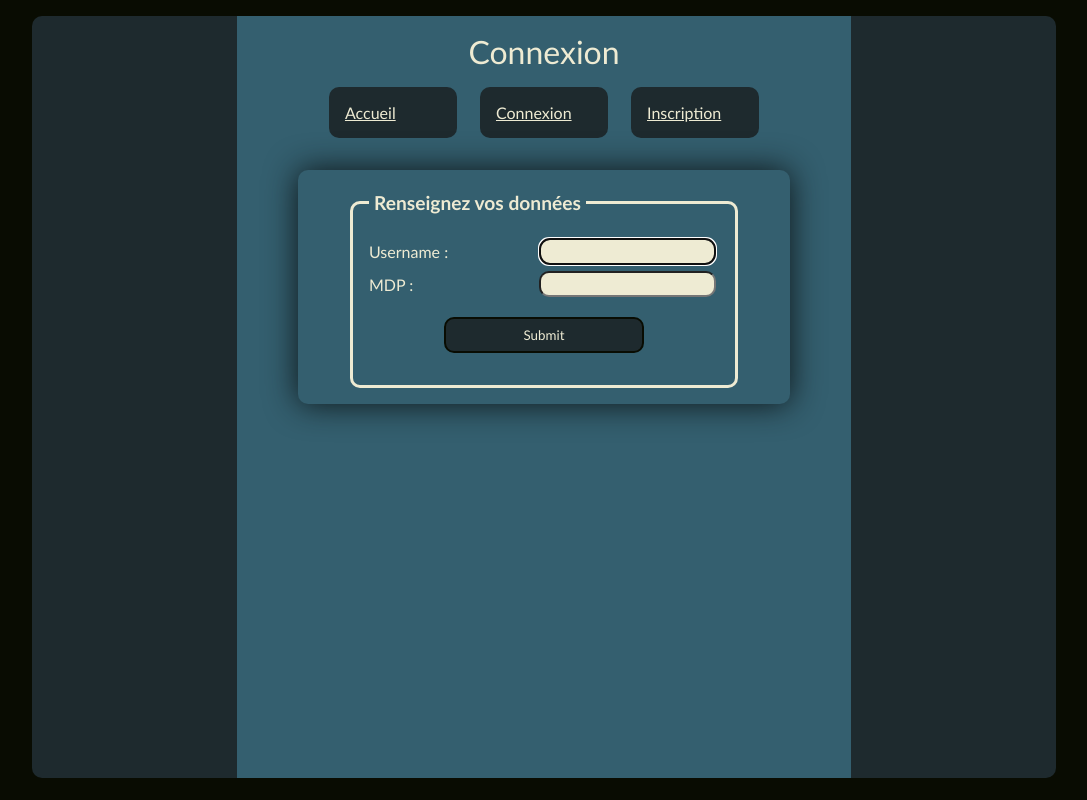
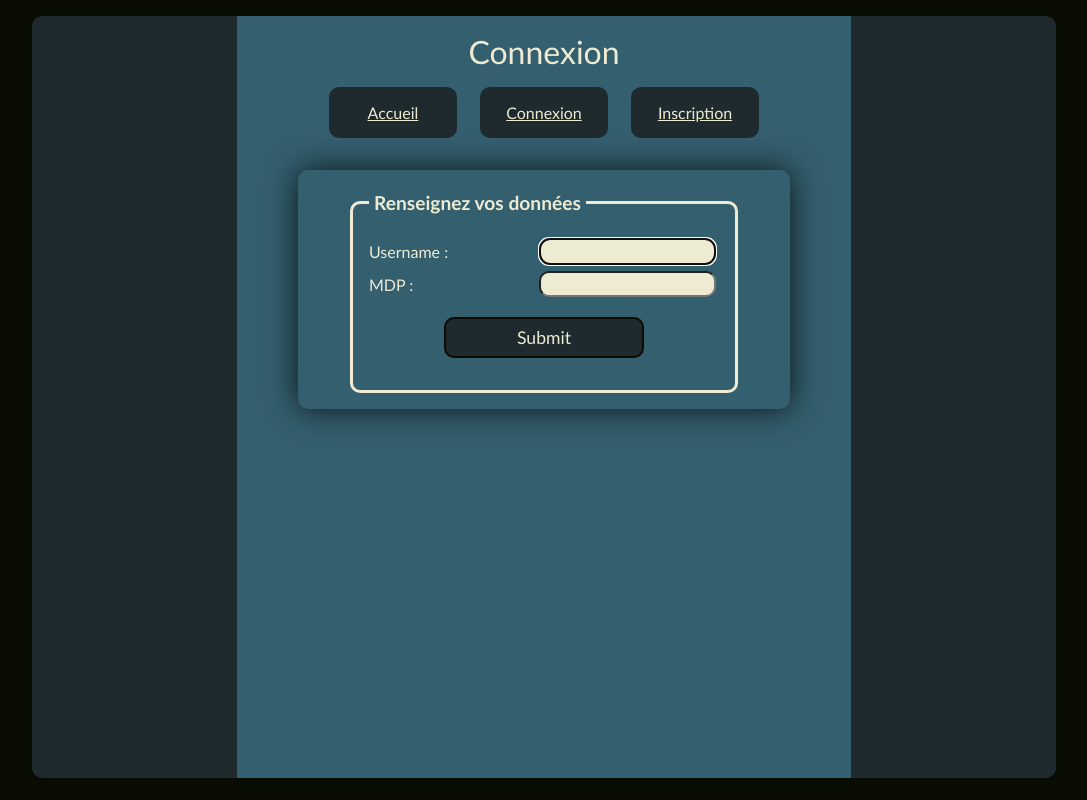
Before and after one commit to shbibsamy/formulaire_connexion, a PHP site: page /connexion.php in a window 1280 px wide. Shown: the whole page, without its empty margins (96-1183 px from the left). Run offline with PHP 8.4, Linux system fonts and the light colour scheme.

Commit message:
css finalisé

```diff
--- a/assets/css/styles.css
+++ b/assets/css/styles.css
@@ -149,8 +149,9 @@ li {
 }
 
 a {
+    width: 100%;
     padding: 1rem;
-    width: 100%;
+    text-align: center;
 }
 
 a:visited {
@@ -160,16 +161,24 @@ a:visited {
 input {
     margin: 0.2rem;
     padding: 0.2rem;
+
     color: #1e2a2e;
     background-color: #EEEBD3;
     border-radius: 10px;
 }
+
+/* surcharge autofill */
+input:-webkit-autofill {
+    -webkit-box-shadow: 0 0 0px 1000px #EEEBD3 inset;
+}
+
 
 input[type=submit] {
     margin: 1rem;
     padding: 0.5rem;
     width: 200px;
     color:#EEEBD3;
+    font-size: 1.1rem;
     background-color:#1e2a2e;
     border: 2px solid #090C02;
     border-radius: 10px;
```
